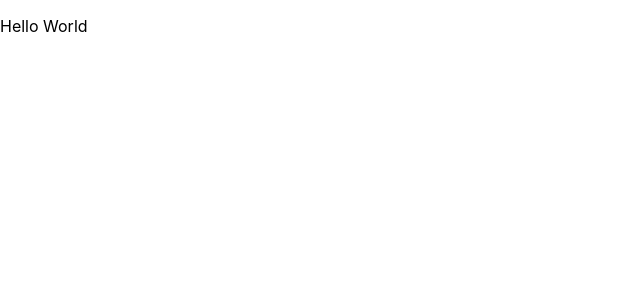
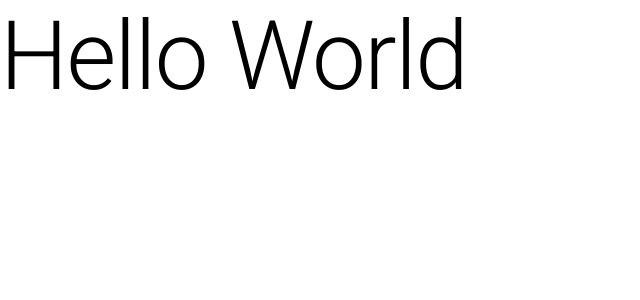
Before and after one commit to chrisw-dev01/app-django-react-todo, a React (Create React App) app in the folder frontend-react/: page / in a window 1280 px wide. Shown: the top 300 px of the page, without its empty margins (0-640 px from the left). Built offline with nearby package versions, Linux system fonts and the light colour scheme.

Commit message:
feat(frontend): use mui typography

```diff
--- a/frontend-react/src/App.js
+++ b/frontend-react/src/App.js
@@ -1,5 +1,7 @@
-import React from 'react';
+import * as React from 'react';
 import { Switch, Route, Link } from 'react-router-dom';
+import Box from '@mui/material/Box';
+import Typography from '@mui/material/Typography';
 
 import '@fontsource/roboto/300.css';
 import '@fontsource/roboto/400.css';
@@ -7,18 +9,14 @@ import '@fontsource/roboto/500.css';
 import '@fontsource/roboto/700.css';
 import { AccessAlarm, ThreeDRotation } from '@mui/icons-material';
 
-import './index.css';
-
 
 function App() {
   return (
-    <div className="App">
-      <header className="App-header">
-        <p>
-          Hello World
-        </p>
-      </header>
-    </div>
+    <Box sx={{ width: '100%', maxWidth: 500 }}>
+      <Typography variant="h1" component="div" gutterBottom>
+        Hello World
+      </Typography>
+    </Box>
   );
 }
 
```
